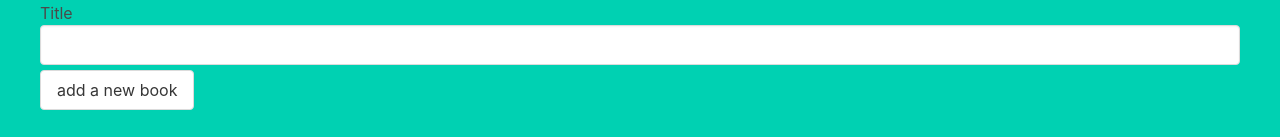
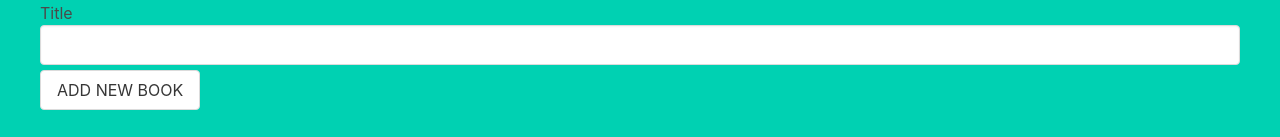
Before and after one commit to andbudha/books-app, a React (Create React App) app: page / in a window 1280 px wide. Shown: the part 660-797 px from the top of the page. Built offline with nearby package versions, Linux system fonts and the light colour scheme.

Commit message:
book adding functionality updated

```diff
--- a/src/App.js
+++ b/src/App.js
@@ -1,4 +1,3 @@
-
 import React, {useState} from 'react';
 import {BookCreate} from "./components/BookCreate";
 
@@ -7,9 +6,11 @@ const App = () => {
     //state for books
     const[books, setBooks]=useState([]);
 
+    console.log(books);
     //book creating func
     const createBook = (title) => {
-        console.log('A new book has been added: ', title)
+        const updatedBooks = [...books, {id: 123, title}];
+        setBooks(updatedBooks);
     }
 
     return (
--- a/src/components/BookCreate.js
+++ b/src/components/BookCreate.js
@@ -24,7 +24,7 @@ export const BookCreate = ({onSubmit}) => {
             <form onSubmit={onSubmitHandler}>
                 <label>Title</label>
                 <input className={'input'} value={title} onChange={onChangeHandler}/>
-                <button className={'button'}>add a new book</button>
+                <button className={'button'}>ADD NEW BOOK</button>
             </form>
         </div>
     );
```
